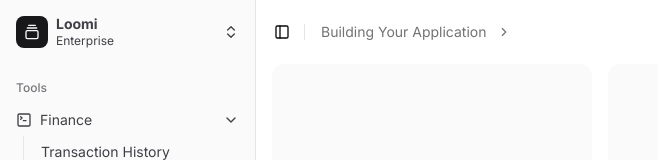
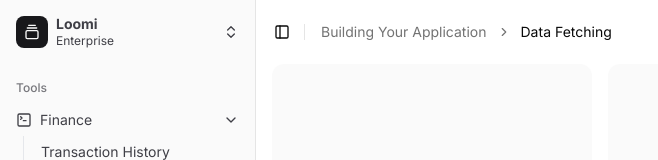
Before and after one commit to Carlthegreatt/Loomi, a Next.js app: page /dashboard in a window 1280 px wide. Shown: the top 160 px of the page, without its empty margins (0-658 px from the left). Built offline with nearby package versions, Linux system fonts and the light colour scheme.

Commit message:
Auto-commit page.tsx: 2025-08-23 19:39:27

```diff
--- a/src/app/dashboard/page.tsx
+++ b/src/app/dashboard/page.tsx
@@ -31,6 +31,9 @@ export default function Page() {
                   </BreadcrumbLink>
                 </BreadcrumbItem>
                 <BreadcrumbSeparator className="hidden md:block" />
+                <BreadcrumbItem>
+                  <BreadcrumbPage>Data Fetching</BreadcrumbPage>
+                </BreadcrumbItem>
               </BreadcrumbList>
             </Breadcrumb>
           </div>
```
